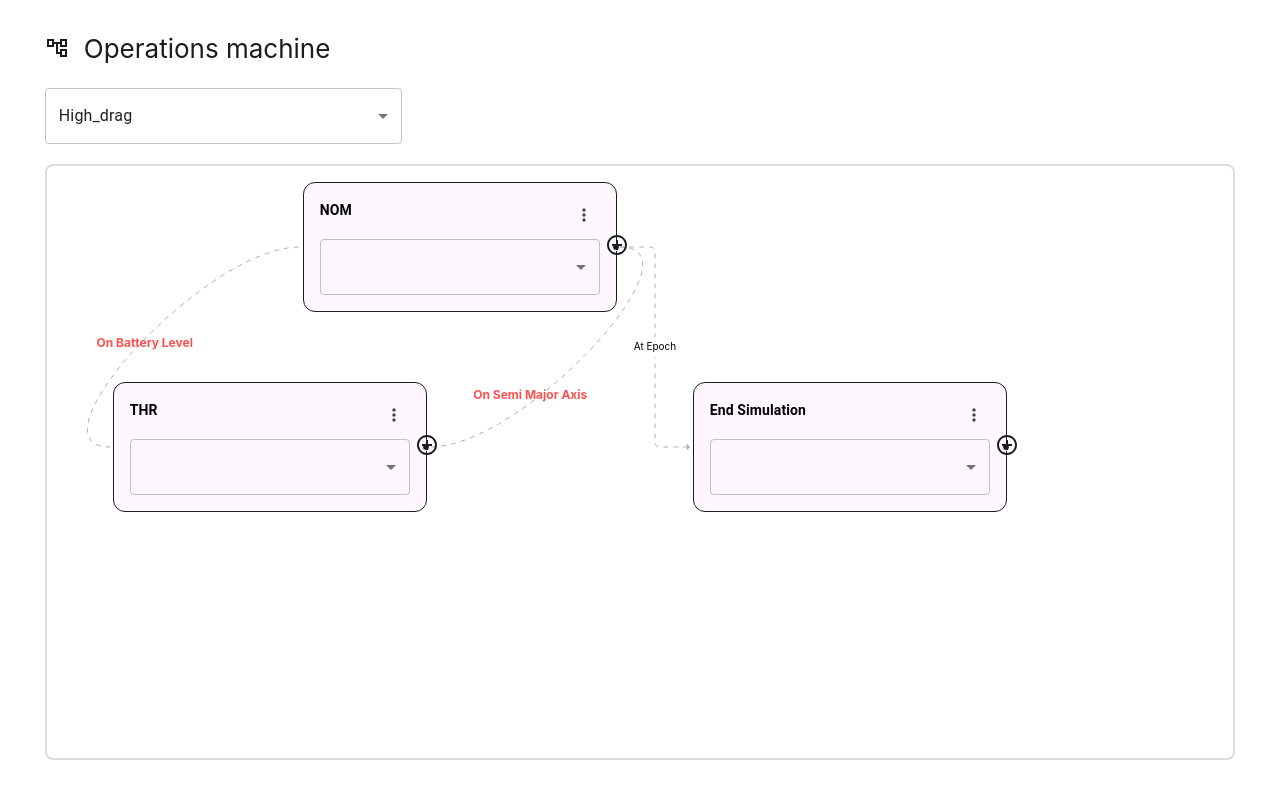
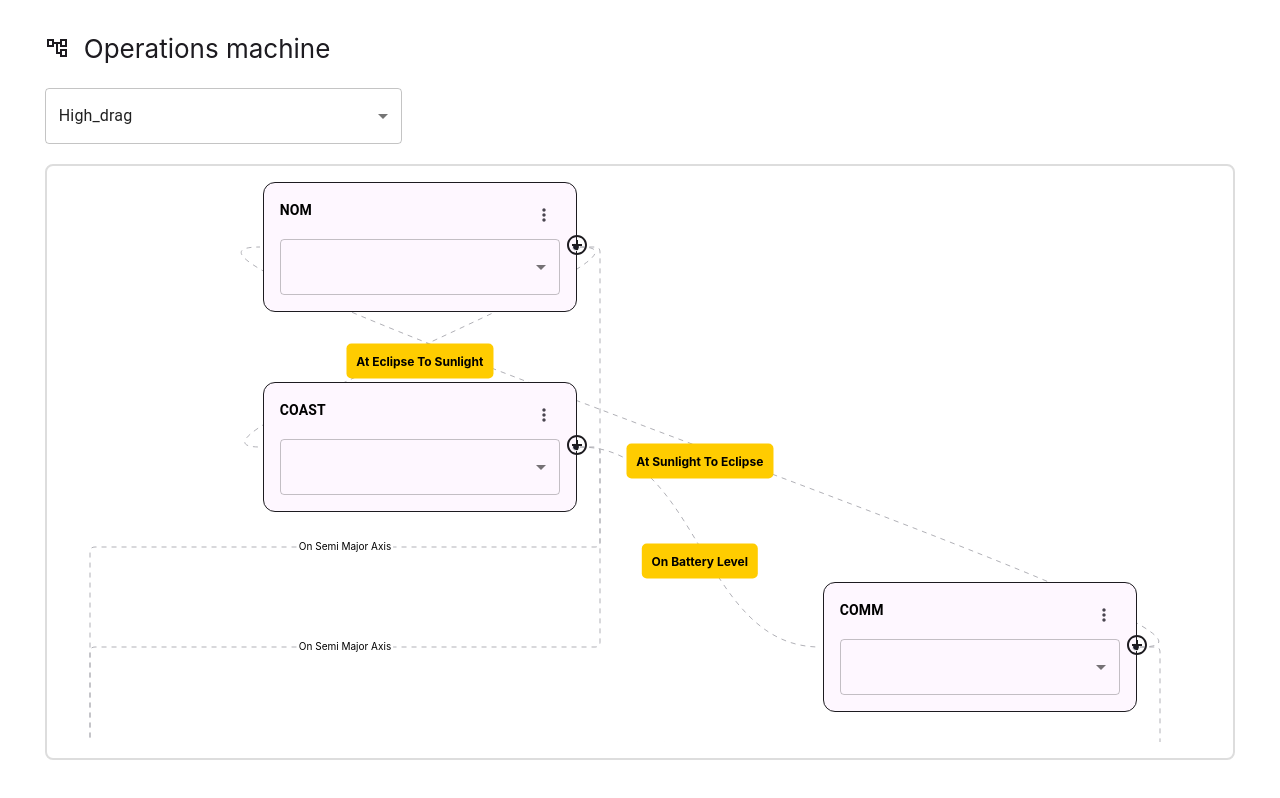
Before and after one commit to tcasazza-ienai/operation-machine-prototype, a React (Create React App) app: page / in a window 1280 px wide. Shown: the top 798 px of the page. Built offline with nearby package versions, Linux system fonts and the light colour scheme.

Commit message:
more complex ops machine

```diff
--- a/src/App.css
+++ b/src/App.css
@@ -8,12 +8,12 @@
 .App-header {
   display: flex;
   align-items: center;
-  background-color: #FFF;
+  background-color: #fff;
   margin: 12px;
   gap: 15px;
   display: flex;
   font-size: calc(10px + 2vmin);
-  color: #1D1B20;
+  color: #1d1b20;
 }
 
 .App-body {
@@ -33,9 +33,22 @@
   flex: 1 0 0;
   align-self: stretch;
   border-radius: 8px;
-  border: 1px solid var(--Outline, #79747E);
+  border: 1px solid var(--Outline, #79747e);
 }
 
 .react-flow__attribution {
   display: none;
 }
+
+.edge-label-renderer__custom-edge {
+  position: absolute;
+  background-color: #ffcc00;
+  padding: 10px;
+  border-radius: 5px;
+  font-size: 12px;
+  font-weight: 700;
+}
+
+.react-flow__edge-textbg {
+  fill: #f7f9fb;
+}
--- a/src/App.tsx
+++ b/src/App.tsx
@@ -11,13 +11,16 @@ import {
   createSimpleOpMachine,
   createOpsMachine_Tutorial5,
   createOpsMachine_Tutorial5_2,
+  createOpsMachine_Tutorial4,
+  createOpsMachine_Tutorial_6,
 } from "./data/operation-machines/createOpMachine.ts";
 
 function App() {
   const opMachine = createSimpleOpMachine();
-  const opsMachine2 = createOpsMachine_Tutorial5();
+  const opsMachine2 = createOpsMachine_Tutorial5_2();
+  const opsMachine3 = createOpsMachine_Tutorial_6();
 
-  console.log(opsMachine2);
+  console.log(opsMachine3);
 
   return (
     <div className="App">
@@ -28,7 +31,7 @@ function App() {
       <body className="App-body">
         <SpacecraftSelect />
         <ReactFlowProvider>
-          <OperationMachineBoard operations={opsMachine2.getOperations()} />
+          <OperationMachineBoard operations={opsMachine3.getOperations()} />
         </ReactFlowProvider>
       </body>
     </div>
--- /dev/null
+++ b/src/components/edges/CustomEdgeOther.tsx
@@ -0,0 +1,47 @@
+import React, { type FC } from "react";
+import {
+  getBezierPath,
+  EdgeLabelRenderer,
+  BaseEdge,
+  type EdgeProps,
+  type Edge,
+} from "@xyflow/react";
+
+const CustomEdge: FC<EdgeProps<Edge<{ label: string }>>> = ({
+  id,
+  sourceX,
+  sourceY,
+  targetX,
+  targetY,
+  sourcePosition,
+  targetPosition,
+  data,
+  label,
+}) => {
+  const [edgePath, labelX, labelY] = getBezierPath({
+    sourceX,
+    sourceY,
+    sourcePosition,
+    targetX,
+    targetY,
+    targetPosition,
+  });
+
+  return (
+    <>
+      <BaseEdge id={id} path={edgePath} />
+      <EdgeLabelRenderer>
+        <div
+          style={{
+            transform: `translate(-50%, -10%) translate(${labelX}px,${labelY}px)`,
+          }}
+          className="edge-label-renderer__custom-edge nodrag nopan"
+        >
+          {label}
+        </div>
+      </EdgeLabelRenderer>
+    </>
+  );
+};
+
+export default CustomEdge;
--- a/src/components/operation-machine/operation-machine-board.tsx
+++ b/src/components/operation-machine/operation-machine-board.tsx
@@ -30,6 +30,7 @@ import {
 
 import dagre from "@dagrejs/dagre";
 import CustomEdge from "../edges/CustomEdge.tsx";
+import CustomEdgeOther from "../edges/CustomEdgeOther.tsx";
 
 const nodeWidth = 280;
 const nodeHeight = 100;
@@ -44,12 +45,13 @@ const getLayoutedElements = (nodes, edges, direction = "TB") => {
     ranker: "tight-tree",
     nodesep: 300,
     ranksep: 100,
-    edgesep: 200,
+    edgesep: 300,
     marginx: 50,
   });
 
   // Add nodes to dagre graph
   nodes.forEach((node) => {
+    console.log("NODE SETTING: ", node);
     dagreGraph.setNode(node.id, { width: nodeWidth, height: nodeHeight });
   });
 
@@ -64,13 +66,22 @@ const getLayoutedElements = (nodes, edges, direction = "TB") => {
   });
 
   // Get new node positions
-  const layoutedNodes = nodes.map((node) => {
+  const layoutedNodes = nodes.map((node, index) => {
     const dagreNode = dagreGraph.node(node.id);
+    let position_x = dagreNode.x - nodeWidth / 2;
+    let position_y = dagreNode.y - nodeHeight / 2;
+    if (index === nodes.length - 1) {
+      const previousNode = dagreGraph.node(nodes[index - 1].id);
+      //position_y = previousNode.y - nodeHeight / 2;
+      position_x = previousNode.x + nodeWidth * 1.5;
+      console.log("\nTHIS IS THE LAST NOOOOOODE!!!!!\n");
+    }
+
     return {
       ...node,
       position: {
-        x: dagreNode.x - nodeWidth / 2,
-        y: dagreNode.y - nodeHeight / 2,
+        x: position_x,
+        y: position_y,
       },
     };
   });
@@ -96,7 +107,6 @@ type OperationNode = {
 const OperationMachineBoard: React.FC<{ operations: Operation360[] }> = ({
   operations,
 }) => {
-  console.log("OPS ===> ", operations);
   const [operationMachine, setOperationMachine] =
     useState<OperationMachine>(operationMachine1);
   const [nodes, setNodes, onNodesChange] = useNodesState([]);
@@ -315,14 +325,14 @@ const OperationMachineBoard: React.FC<{ operations: Operation360[] }> = ({
   //   useEffect(() => {
   //     refreshNodes(operationMachine.operations);
   //   }, [operationMachine]);
-  console.log("Edges: ", edges);
-  console.log("Nodes: ", nodes);
+
+  console.log("NODES => ", nodes);
 
   const nodeTypes = {
     custom: OperationNode,
   };
   const edgeTypes = {
-    "start-end": CustomEdge,
+    "start-end": CustomEdgeOther,
   };
   return (
     <Box
@@ -344,7 +354,7 @@ const OperationMachineBoard: React.FC<{ operations: Operation360[] }> = ({
         onNodesChange={onNodesChange}
         onEdgesChange={onEdgesChange}
         panOnDrag={false}
-        zoomOnScroll={false}
+        zoomOnScroll={true}
         zoomOnPinch={false}
         style={{ width: "100%" }}
         nodesDraggable
--- a/src/components/operation/operation-node-added.tsx
+++ b/src/components/operation/operation-node-added.tsx
@@ -5,7 +5,6 @@ import AddCircleOutlineIcon from "@mui/icons-material/AddCircleOutline";
 import PopupMenu from "../menu/popup-menu.tsx";
 
 const OperationNodeAdded: React.FC<{ data }> = ({ data }) => {
-  console.log("DAT ====> ", data);
   const { isBiDirectional, dataFlow, hasEndNode, isEndNode } = data;
   const [selected, setSelected] = useState<string>("");
   const [modesList, setModeList] = useState<string[]>([
--- a/src/data/operation-machines/createOpMachine.ts
+++ b/src/data/operation-machines/createOpMachine.ts
@@ -1,19 +1,35 @@
 import {
   AtAscendingNode_T,
+  AtEclipseToSunlight_T,
   AtEpoch_T,
   AtReservoirLevel_T,
+  AtSunlightToEclipse_T,
   Event360,
   Mode360,
   OnBatteryLevel_T,
   OnSemiMajorAxis_T,
   Operation360,
   OperationMachine,
+  PDM_Idle,
+  PDM_On,
+  PM_Idle,
   PM_Off,
   PM_Thrust,
+  Pointing360,
+  Target360,
   TerminateSimulation_E,
   ToOp_E,
 } from "../../entities/OpMachine.ts";
 import { SimpleElectricPropulsion360 } from "../../entities/Propulsion.ts";
+import { Spacecraft360 } from "../../entities/Spacecraft.ts";
+import { SpaceCraftSystem360 } from "../../entities/SpaceCraftSystem.ts";
+import {
+  Battery360,
+  PowerDevice360,
+  SolarPanel360,
+  Structure360,
+} from "../../entities/System.ts";
+import { SpacecraftSystem } from "../../types/spacecraft.types.ts";
 
 const getRandomId = () => {
   return Math.floor(Math.random() * 10000000).toString(16);
@@ -190,3 +206,109 @@ export const createOpsMachine_Tutorial5_2 = () => {
 
   return opsMachine;
 };
+
+export const createOpsMachine_Tutorial_6 = () => {
+  const ps = new SimpleElectricPropulsion360(
+    "MyPropSys",
+    0.45,
+    1650,
+    0.7,
+    0.42,
+    0.7
+  );
+
+  const batt = new Battery360("MyBat", 0.8, 120, 120);
+
+  const sp1 = new SolarPanel360("SP_1", 0.253, 10, 7);
+  const sp2 = new SolarPanel360("SP_2", 0.253, 10, 6);
+
+  const sp3 = new SolarPanel360("SP_3", 0.15, 10, 4, {
+    degradation_rate: 0,
+    mass: 0.05,
+    cost: 1,
+    area: 0.002651,
+    efficiency: 0.296,
+  });
+
+  const adcs = new PowerDevice360("MyADCS", 0.5, 0, 1.0, 200);
+  const coms = new PowerDevice360("MyCOMs", 0.3, 0, 3.0, 500);
+
+  const structure = new Structure360("MyStructure", 2.0, 0);
+
+  const sc_systems = [
+    new SpaceCraftSystem360<SimpleElectricPropulsion360>("PROP", ps, "+x"),
+    new SpaceCraftSystem360<SolarPanel360>("SPzp", sp1, "+z"),
+    new SpaceCraftSystem360<SolarPanel360>("SPyp", sp2, "+y"),
+    new SpaceCraftSystem360<SolarPanel360>("SPy", sp2, "-y"),
+    new SpaceCraftSystem360<SolarPanel360>("SPz", sp3, "-z"),
+    new SpaceCraftSystem360<Battery360>("BATT", batt),
+    new SpaceCraftSystem360<PowerDevice360>("ADCS", adcs),
+    new SpaceCraftSystem360<PowerDevice360>("COMs", coms),
+    new SpaceCraftSystem360<Structure360>("STRUCT", structure),
+  ];
+
+  const sc = new Spacecraft360(
+    "MySpaceCraft",
+    undefined,
+    0.1,
+    undefined,
+    sc_systems
+  );
+
+  const nominalMode = new Mode360(
+    "NOM",
+    new Pointing360("+x", Target360.COUNTER_VELOCITY),
+    [new PM_Thrust("Thrust"), new PDM_On("ADCS"), new PDM_Idle("COMs")]
+  );
+
+  const coastingMode = new Mode360(
+    "COAST",
+    new Pointing360("+z", Target360.SUN_FACING),
+    [new PM_Off("Off"), new PDM_On("ADCS"), new PDM_Idle("COMs")]
+  );
+
+  const commMode = new Mode360(
+    "COMMS",
+    new Pointing360("-z", Target360.NADIR),
+    [new PM_Idle("PROP", 2), new PDM_On("ADCS_ON"), new PDM_On("COMS_ON")]
+  );
+
+  const terminalEvent = new Event360(
+    new OnSemiMajorAxis_T({ direction: "<", sma: 6868 }),
+    new TerminateSimulation_E()
+  );
+
+  const coastingOpId = getRandomId();
+  const nominalId = getRandomId();
+  const commsOpId = getRandomId();
+
+  const coastingOp = new Operation360(coastingOpId, "COAST", coastingMode);
+  const commsOp = new Operation360(commsOpId, "COMM", commMode);
+
+  const atSunlight = new Event360(
+    new AtEclipseToSunlight_T(),
+    new ToOp_E(coastingOp)
+  );
+
+  const nominalOp = new Operation360(nominalId, "NOM", nominalMode);
+  nominalOp.addEventToOperation(terminalEvent);
+  nominalOp.addEventToOperation(atSunlight);
+
+  const chargedBattery = new Event360(
+    new OnBatteryLevel_T({ direction: ">", capacity: 0.999 }),
+    new ToOp_E(commsOp)
+  );
+  coastingOp.addEventToOperation(terminalEvent);
+  coastingOp.addEventToOperation(chargedBattery);
+
+  const atEclipse = new Event360(
+    new AtSunlightToEclipse_T(),
+    new ToOp_E(nominalOp)
+  );
+  commsOp.addEventToOperation(terminalEvent);
+  commsOp.addEventToOperation(atEclipse);
+
+  const opsMachine = new OperationMachine([nominalOp, coastingOp, commsOp]);
+
+  return opsMachine;
+};
--- a/src/entities/SpaceCraftSystem.ts
+++ b/src/entities/SpaceCraftSystem.ts
@@ -1,5 +1,5 @@
-import { Propulsion360 } from "./Propulsion";
-import { System360 } from "./System";
+import { Propulsion360 } from "./Propulsion.ts";
+import { System360 } from "./System.ts";
 
 export class SpaceCraftSystem360<T extends System360 | Propulsion360> {
   private readonly functional_id: string;
--- a/src/entities/Spacecraft.ts
+++ b/src/entities/Spacecraft.ts
@@ -1,19 +1,19 @@
-import { Propulsion360 } from "./Propulsion";
-import { SpaceCraftSystem360 } from "./SpaceCraftSystem";
-import { System360 } from "./System";
+import { Propulsion360 } from "./Propulsion.ts";
+import { SpaceCraftSystem360 } from "./SpaceCraftSystem.ts";
+import { System360 } from "./System.ts";
 
 export class Spacecraft360 {
   private readonly name: string;
   private readonly sc_systems: SpaceCraftSystem360<
     System360 | Propulsion360
   >[] = [];
-  private readonly override_dry_mass: number;
+  private readonly override_dry_mass?: number;
   private readonly area: number;
   private readonly CD: number;
 
   constructor(
     name: string,
-    override_dry_mass: number,
+    override_dry_mass?: number,
     area: number = 0.0,
     CD: number = 2.2,
     sc_systems: SpaceCraftSystem360<System360 | Propulsion360>[] = []
```
Also changed, not shown: src/entities/OpMachine.ts (+4 -4 lines).
